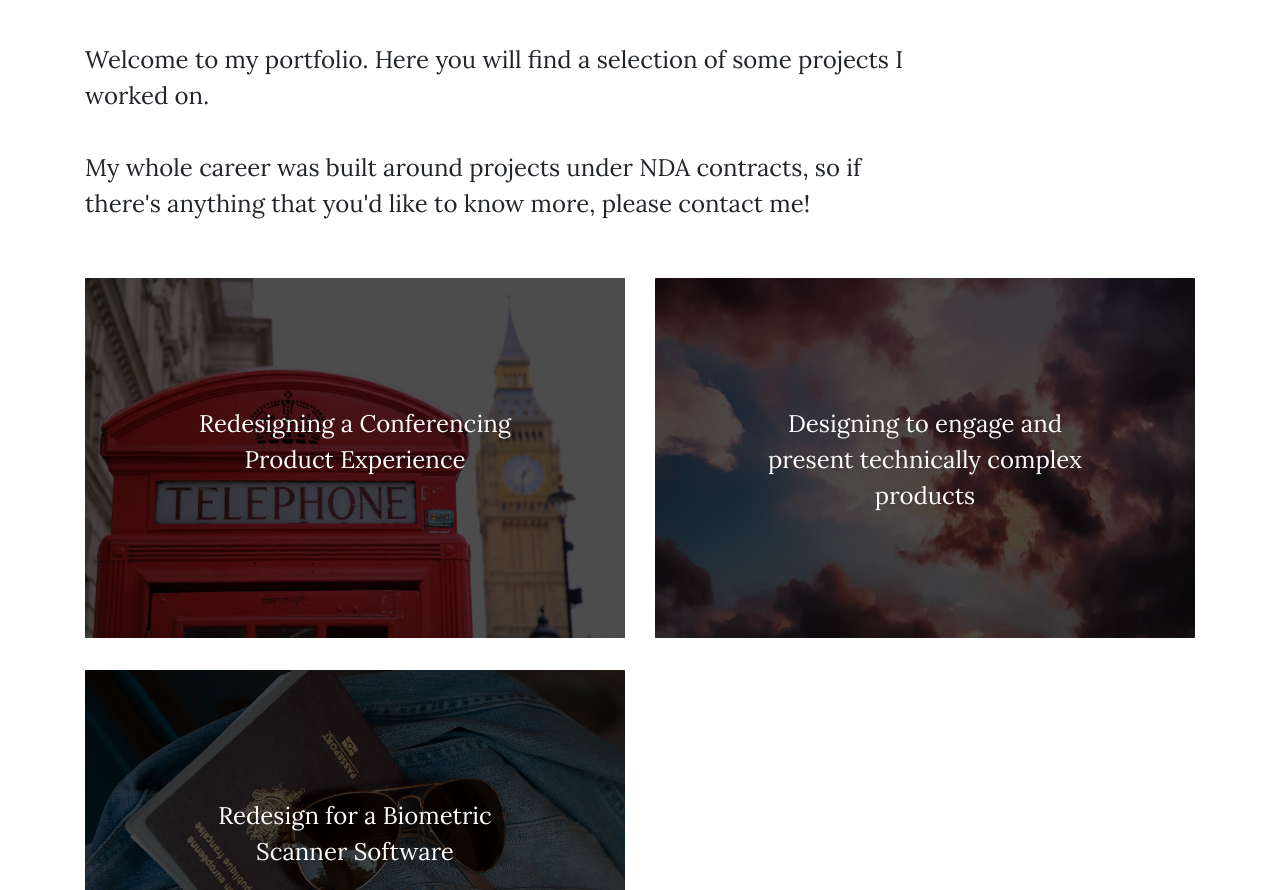
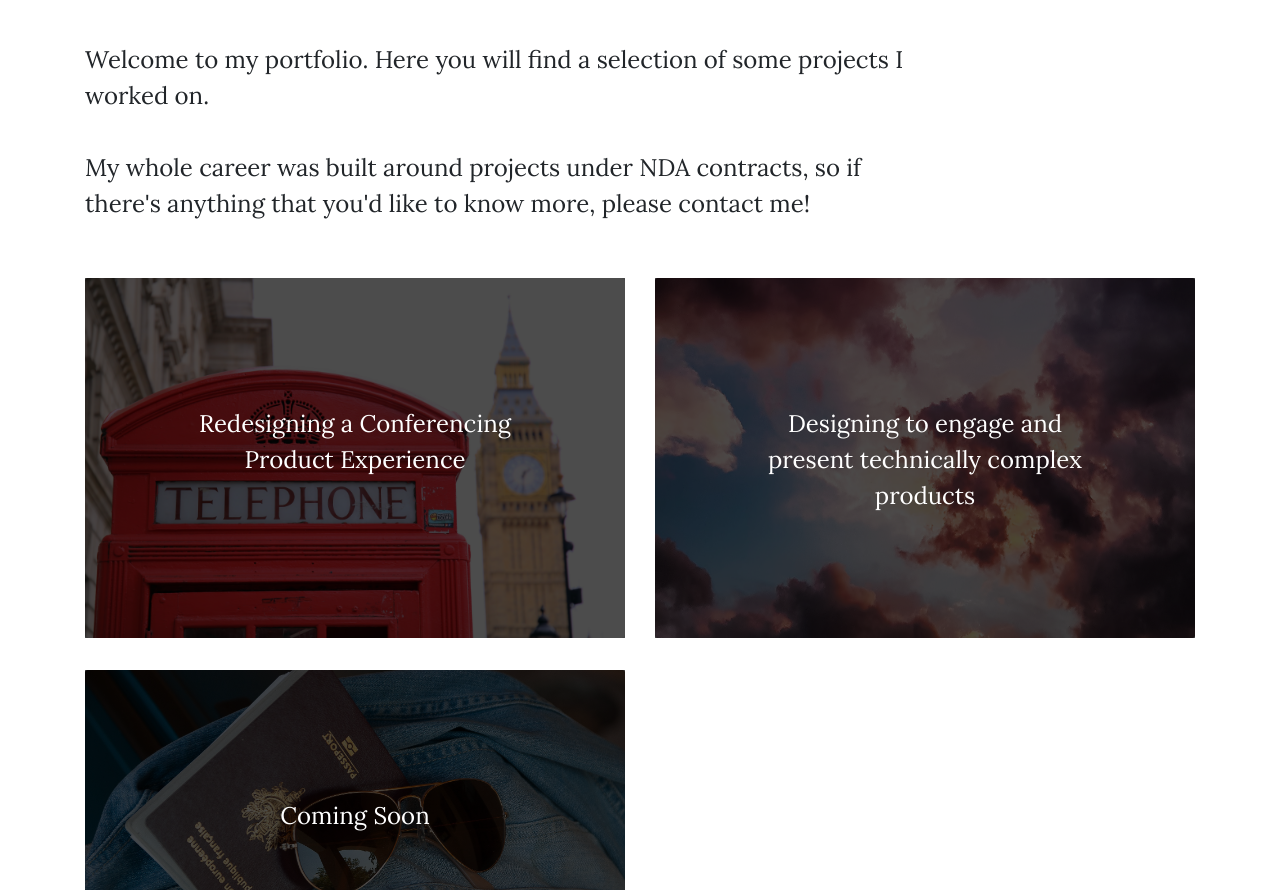
Before and after one commit to pcfernandesjr/portfolio, a website: page index.html in a window 1280 px wide. Shown: the part 62-952 px from the top of the page. Drawn offline with Linux system fonts and the light colour scheme.

Commit message:
Add files via upload

```diff
--- a/index.html
+++ b/index.html
@@ -83,7 +83,7 @@
                     <div class="card bg-dark text-white">
                         <img class="card-img" src="vendor/img/articles/article_03/art_img_03.jpg" alt="Card image">
                         <div class="card-img-overlay">
-                            <h4 class="card-title">Redesign for a Biometric Scanner Software</h4>
+                            <h4 class="card-title">Coming Soon</h4>
                         </div>
                     </div>
                 </div>
```
